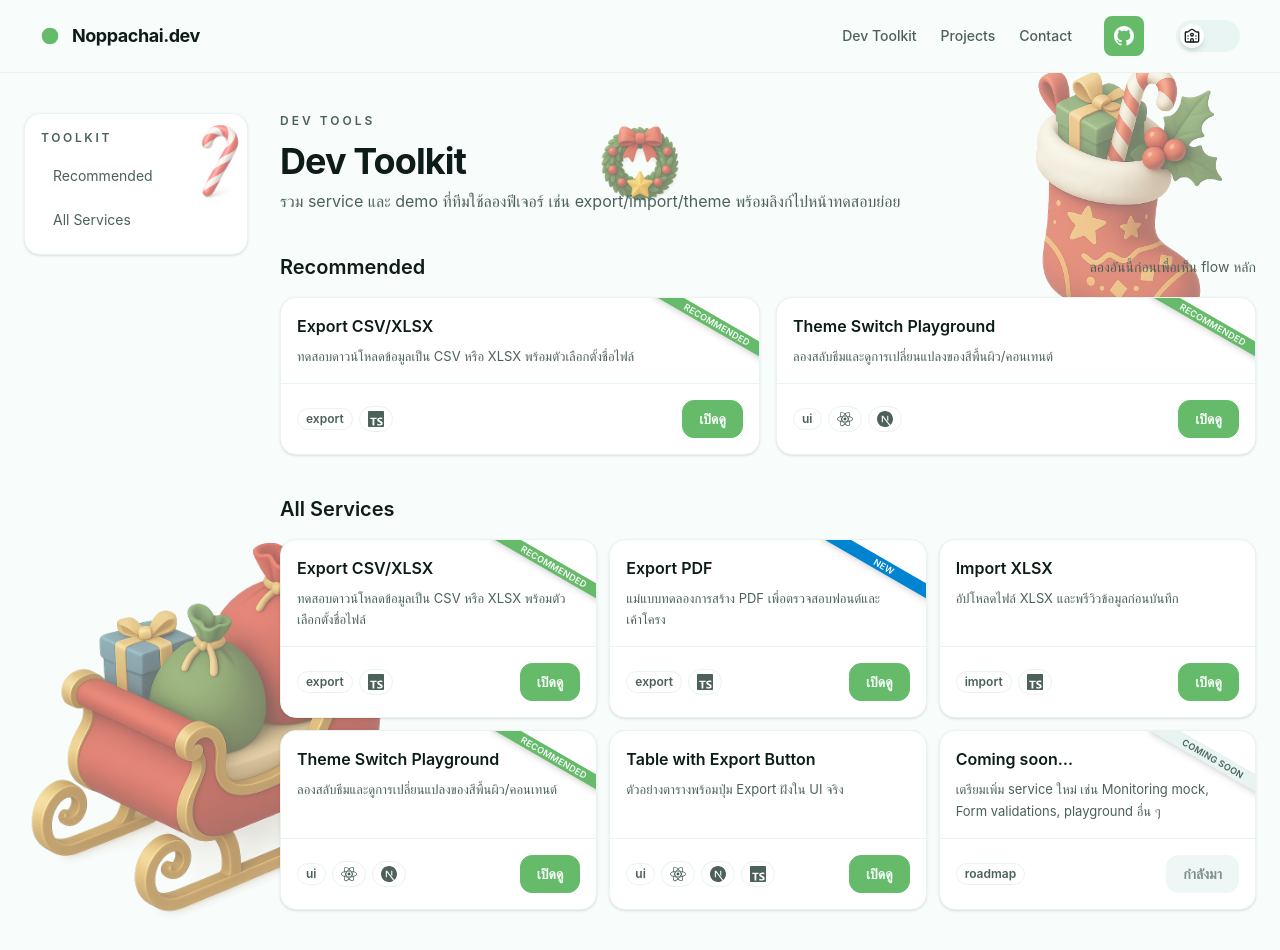
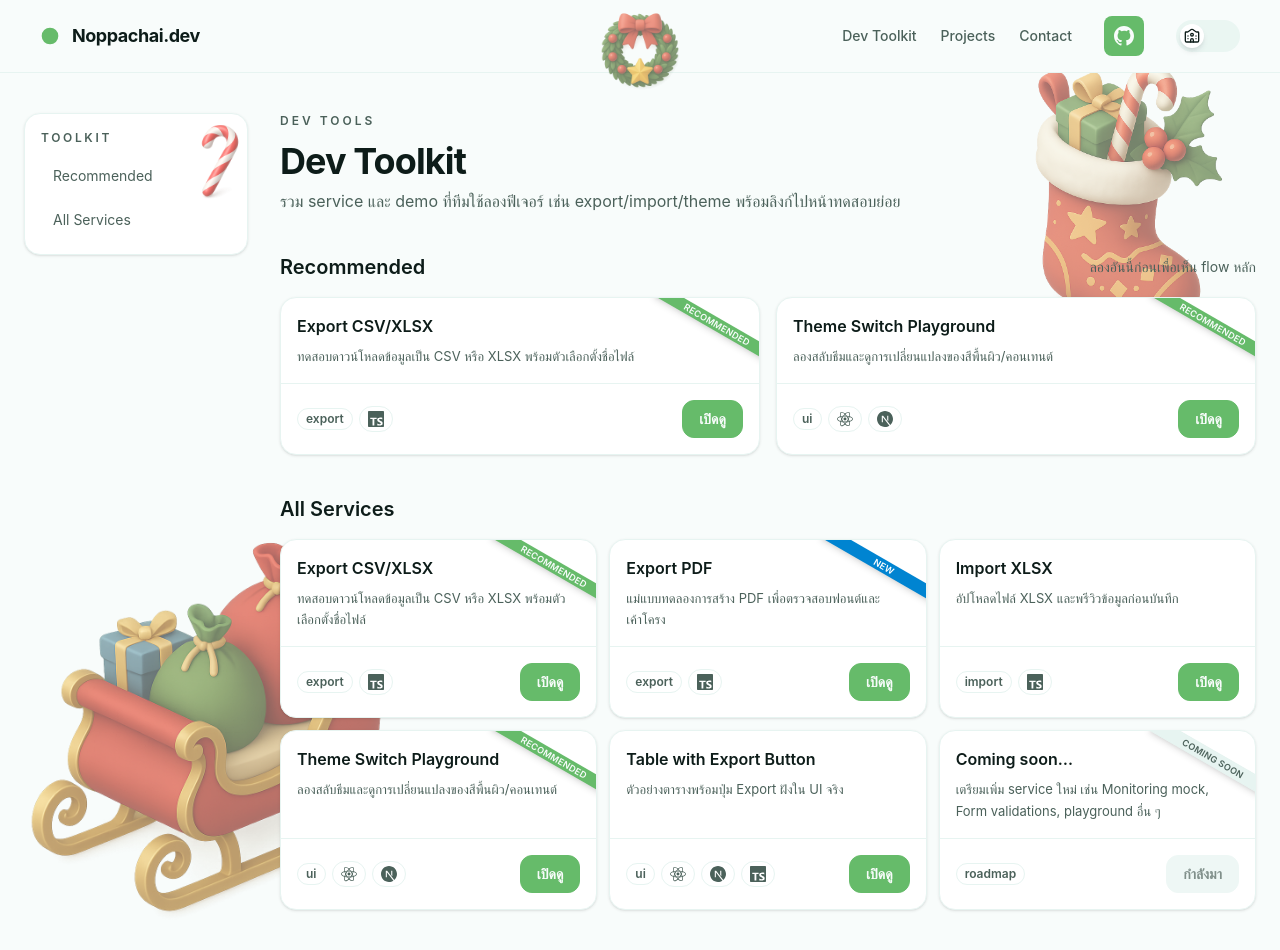
Before and after one commit to iYok2000/mono-repo, a Next.js app in the folder apps/web/: page /dev-toolkit in a window 1280 px wide. Built offline with nearby package versions, Linux system fonts and the light colour scheme.

Commit message:
style : image

```diff
--- a/apps/web/src/app/dev-toolkit/page.tsx
+++ b/apps/web/src/app/dev-toolkit/page.tsx
@@ -12,14 +12,13 @@ export default function DevToolkitPage() {
     <main className="relative min-h-screen bg-background px-6 py-10 text-foreground">
       <DecorativeImage variant="bottom-left" opacity={0.63} zIndex={0} />
       <DecorativeImage variant="top-right" opacity={0.6} zIndex={0} />
-      <DecorativeImage variant="top-center" opacity={0.6} zIndex={0} />
 
       <div className="relative z-10 mx-auto flex w-full max-w-8xl gap-8">
         <aside className="hidden w-56 shrink-0 md:block">
           <div className="sticky top-28 rounded-2xl border border-(--color-border) bg-(--color-surface) p-4 shadow-sm">
             <DecorativeImage
               variant="decoration"
-              opacity={0.6}
+              opacity={0.72}
               zIndex={0}
               width={100}
               className="absolute -top-1 -right-5"
--- a/apps/web/src/components/layout/Header.tsx
+++ b/apps/web/src/components/layout/Header.tsx
@@ -4,6 +4,7 @@ import Link from "next/link";
 import { memo } from "react";
 import ThemeSwitchToggle from "../troggle/themeSwitchTroggle";
 import { ActionButton } from "../ui/ActionButton";
+import { DecorativeImage } from "../decorative";
 
 const navLinks = [
   { name: "Dev Toolkit", href: "/dev-toolkit" },
@@ -13,6 +14,7 @@ const navLinks = [
 
 const Header = () => (
   <nav className="sticky top-0 z-50 w-full border-b border-(--color-border) bg-background text-foreground">
+    <DecorativeImage variant="top-center" opacity={0.6} zIndex={0} />
     <div className="mx-auto flex max-w-8xl items-center justify-between px-6 py-4 sm:px-10">
       <div className="flex items-center gap-3 text-lg font-bold tracking-tight">
         <svg
```
